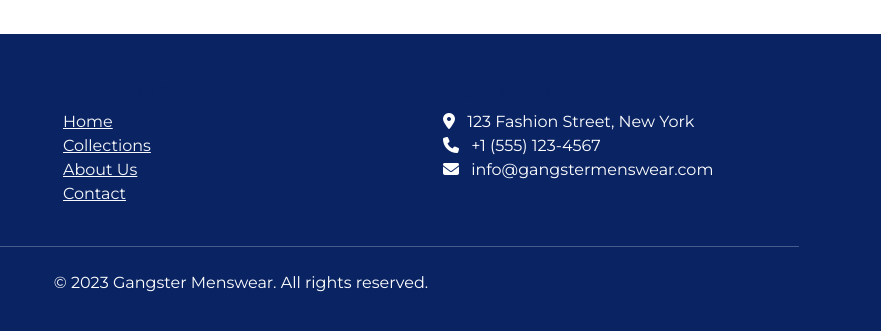
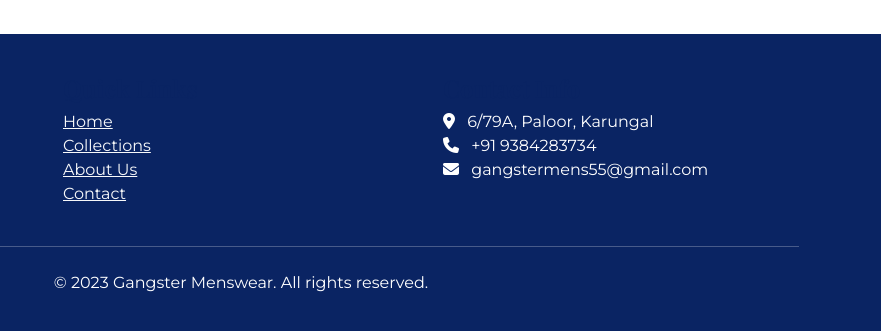
Before and after one commit to gangstermens55/clothing, a plain HTML site: page index.html in a window 1280 px wide. Shown: the part 3855-4186 px from the top of the page, 399-1280 px from the left. Drawn offline with nearby package versions, Linux system fonts and the light colour scheme.

Commit message:
Update index.html

```diff
--- a/index.html
+++ b/index.html
@@ -550,9 +550,9 @@
                 <div class="col-md-4">
                     <h4>Contact Info</h4>
                     <ul class="list-unstyled">
-                        <li><i class="fas fa-map-marker-alt me-2"></i> 123 Fashion Street, New York</li>
-                        <li><i class="fas fa-phone me-2"></i> +1 (555) 123-4567</li>
-                        <li><i class="fas fa-envelope me-2"></i> info@gangstermenswear.com</li>
+                        <li><i class="fas fa-map-marker-alt me-2"></i> 6/79A, Paloor, Karungal</li>
+                        <li><i class="fas fa-phone me-2"></i> +91 9384283734 </li>
+                        <li><i class="fas fa-envelope me-2"></i> gangstermens55@gmail.com </li>
                     </ul>
                 </div>
             </div>
```
